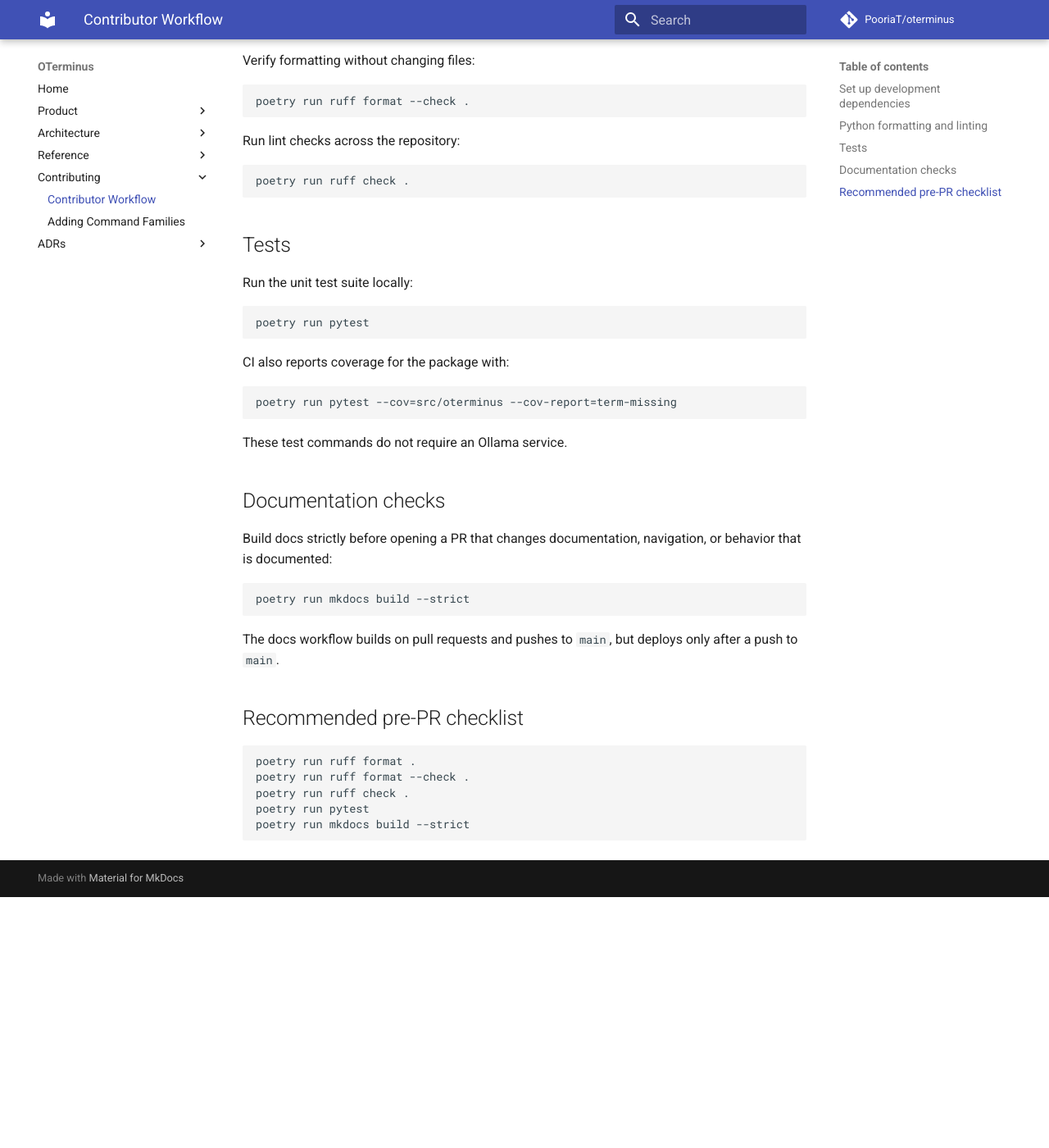
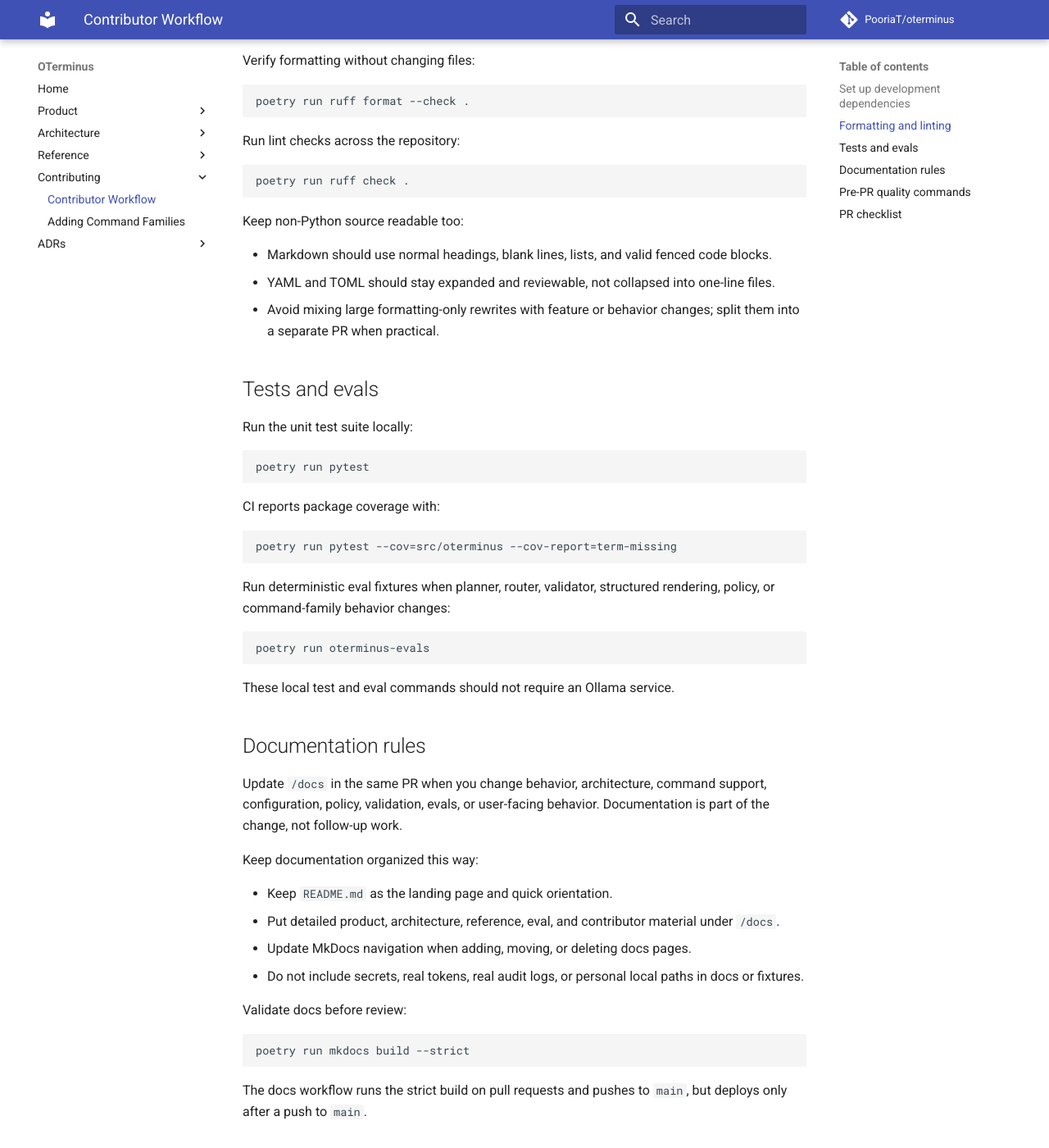
Before and after one commit to PooriaT/oterminus, an MkDocs documentation site: the page built from docs/contributing.md, in a window 1280 px wide and 1400 px high, scrolled down 705 px. Shown: the whole window at 82% size. Built offline with MkDocs 1.6.1 and Material for MkDocs 9.7.7, drawn with Linux system fonts in a browser that asks for light colours; comment, search, counter and statistics services are not loaded; before the commit the page ends 1799 px from its top, so only the background shows below that; some of the changed text lies outside the part shown.

Commit message:
Clarify contributor quality workflow

````diff
--- a/docs/contributing.md
+++ b/docs/contributing.md
@@ -1,8 +1,8 @@
 # Contributing workflow
 
-Use the same Poetry-based commands locally that CI runs on pull requests. These checks are intended
-to be simple, whole-repository safeguards so formatting regressions, including collapsed one-line
-Python files, are caught before review.
+Use the same Poetry-based commands locally that CI runs on pull requests. The goal is to keep the
+repository readable after the collapsed-file cleanup and to catch formatting, lint, test, docs, and
+eval regressions before review.
 
 ## Set up development dependencies
 
@@ -10,17 +10,17 @@
 poetry install --with dev
 ```
 
-The docs site also needs MkDocs packages. Install them into the Poetry environment before building
-or serving docs locally:
+The docs site also needs MkDocs packages in the same Poetry environment before serving or building
+locally:
 
 ```bash
 poetry run python -m pip install mkdocs mkdocs-material
 ```
 
-## Python formatting and linting
+## Formatting and linting
 
-Ruff is the project's formatter and linter. Do not add Black or another overlapping lint tool for
-normal Python formatting/lint enforcement.
+Ruff is the Python formatter and linter for OTerminus. Do not add Black or another overlapping tool
+for normal Python formatting or lint enforcement.
 
 Format Python code before opening a PR:
 
@@ -40,7 +40,14 @@
 poetry run ruff check .
 ```
 
-## Tests
+Keep non-Python source readable too:
+
+- Markdown should use normal headings, blank lines, lists, and valid fenced code blocks.
+- YAML and TOML should stay expanded and reviewable, not collapsed into one-line files.
+- Avoid mixing large formatting-only rewrites with feature or behavior changes; split them into a
+  separate PR when practical.
+
+## Tests and evals
 
 Run the unit test suite locally:
 
@@ -48,27 +55,46 @@
 poetry run pytest
 ```
 
-CI also reports coverage for the package with:
+CI reports package coverage with:
 
 ```bash
 poetry run pytest --cov=src/oterminus --cov-report=term-missing
 ```
 
-These test commands do not require an Ollama service.
+Run deterministic eval fixtures when planner, router, validator, structured rendering, policy, or
+command-family behavior changes:
 
-## Documentation checks
+```bash
+poetry run oterminus-evals
+```
 
-Build docs strictly before opening a PR that changes documentation, navigation, or behavior that is
-documented:
+These local test and eval commands should not require an Ollama service.
+
+## Documentation rules
+
+Update `/docs` in the same PR when you change behavior, architecture, command support,
+configuration, policy, validation, evals, or user-facing behavior. Documentation is part of the
+change, not follow-up work.
+
+Keep documentation organized this way:
+
+- Keep `README.md` as the landing page and quick orientation.
+- Put detailed product, architecture, reference, eval, and contributor material under `/docs`.
+- Update MkDocs navigation when adding, moving, or deleting docs pages.
+- Do not include secrets, real tokens, real audit logs, or personal local paths in docs or fixtures.
+
+Validate docs before review:
 
 ```bash
 poetry run mkdocs build --strict
 ```
 
-The docs workflow builds on pull requests and pushes to `main`, but deploys only after a push to
-`main`.
+The docs workflow runs the strict build on pull requests and pushes to `main`, but deploys only
+after a push to `main`.
 
-## Recommended pre-PR checklist
+## Pre-PR quality commands
+
+Run the checks that match your change before opening a PR:
 
 ```bash
 poetry run ruff format .
@@ -76,4 +102,17 @@
 poetry run ruff check .
 poetry run pytest
 poetry run mkdocs build --strict
+poetry run oterminus-evals
 ```
+
+## PR checklist
+
+- [ ] Python code is formatted with Ruff.
+- [ ] Ruff format check and lint check pass.
+- [ ] Tests pass.
+- [ ] Docs are updated if behavior, architecture, command support, config, policy, validation,
+      evals, or user-facing behavior changed.
+- [ ] `poetry run mkdocs build --strict` passes.
+- [ ] Evals are updated and run if planner, router, validator, policy, structured rendering, or
+      command-family behavior changed.
+- [ ] No secrets, real audit logs, tokens, or personal local paths were added to docs or fixtures.
````
Also changed, not shown: docs/adding-command-families.md (+2 -1 lines).
